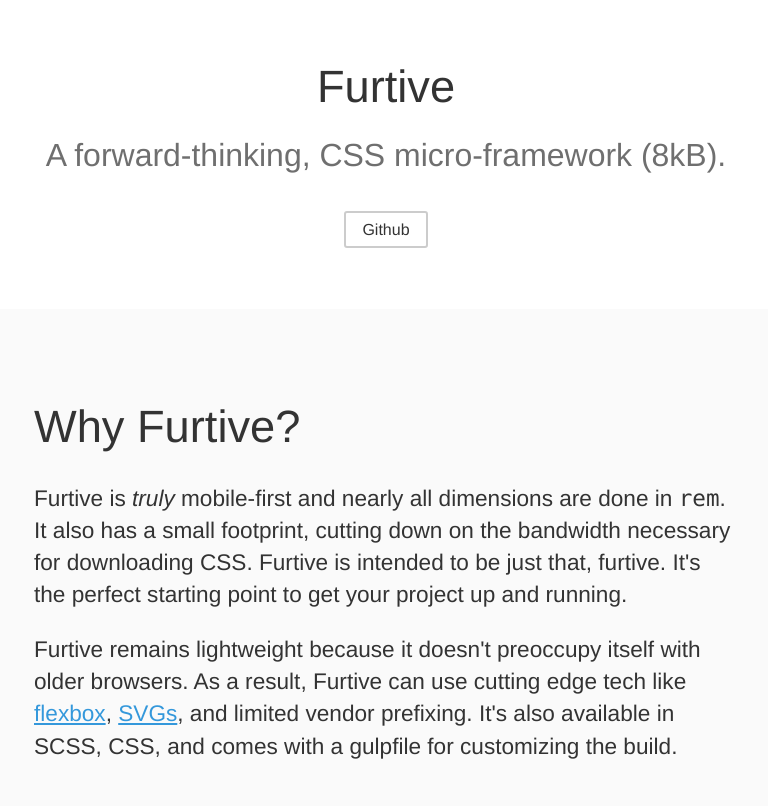
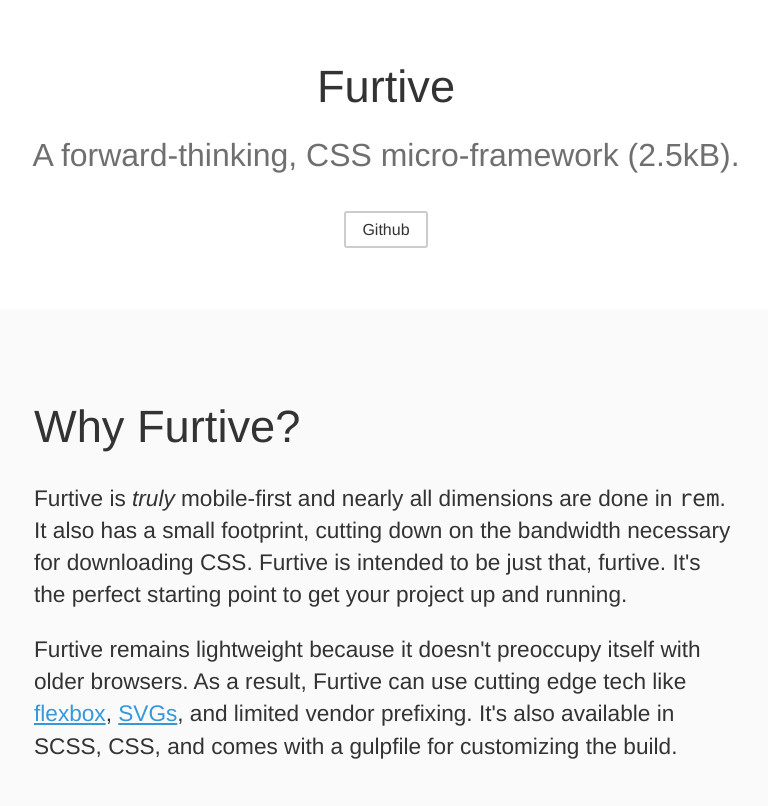
Before and after one commit to johno/furtive, a website: page index.html in a window 1280 px wide. Shown: the top 806 px of the page, without its empty margins (254-1022 px from the left). Drawn offline with Linux system fonts and the light colour scheme.

Commit message:
Ensure the proper size is shown.

```diff
--- a/index.html
+++ b/index.html
@@ -14,7 +14,7 @@
     <div class="txt--center">
       <h1 class="h2">
         Furtive<br>
-        <small class="small muted">A forward-thinking, CSS micro-framework (8kB).</small>
+        <small class="small muted">A forward-thinking, CSS micro-framework (2.5kB).</small>
       </h1>
       <div class="my2">
         <a href="https://github.com/johnotander/furtive.git" class="btn" title="Furtive source code">Github</a>
```
